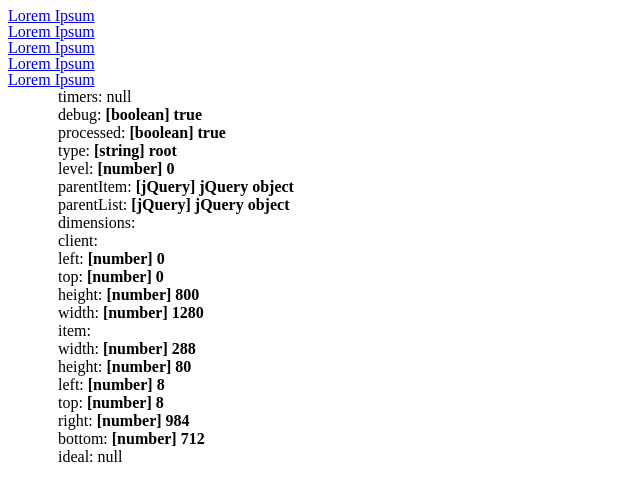
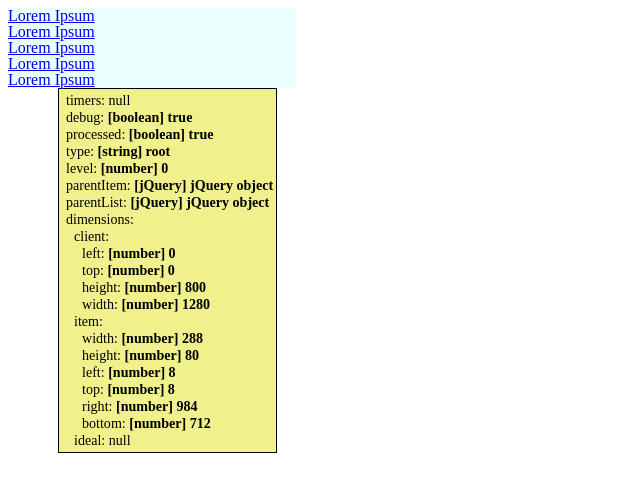
Before and after one commit to jessebeach/flexiPanda, a plain HTML site: page demos/debug-mode.html in a window 1280 px wide. Shown: the top 500 px of the page, without its empty margins (0-640 px from the left). Drawn offline with nearby package versions, Linux system fonts and the light colour scheme; files that its build step writes are made by us from their sources.

Commit message:
Fixed the debug demo page. Removed debug from the horizontal demo pages.
Signed-off-by: Jesse Beach <splendidnoise@gmail.com>

```diff
--- a/demos/debug-mode.html
+++ b/demos/debug-mode.html
@@ -9,7 +9,8 @@
 		<link type="text/plain" rel="author" href="/humans.txt" />
 		<script src="https://ajax.googleapis.com/ajax/libs/jquery/1.7.1/jquery.min.js"></script>
 		<script src="../jquery.flexiPanda.js"></script>
-   <link href="../jquery.flexiPanda.css" type="text/css" rel="stylesheet" />
+		<link href="../css/jquery.flexiPanda.css" type="text/css" rel="stylesheet" />
+		<link href="../css/jquery.flexiPanda.style.css" type="text/css" rel="stylesheet" />
 		<style type="text/css">
 			.pulldown {
 				width: 18em;
@@ -149,9 +150,12 @@
 		</ul>
 		<script type="text/javascript">
 			$('.pulldown').flexiPanda({
-     dev: false,
 				mode: 'hover',
-     debug: true
+				debug: true,
+				edge: {
+					tolerance: 8,
+					buffer: 14
+				}
 			});
 		</script>
 	</body>
```
Also changed, not shown: demos/horizontal-hover.html (+0 -1 lines), demos/rtl-horizontal-hover.html (+0 -1 lines). Lines whose indentation alone changed are shown as unchanged.
